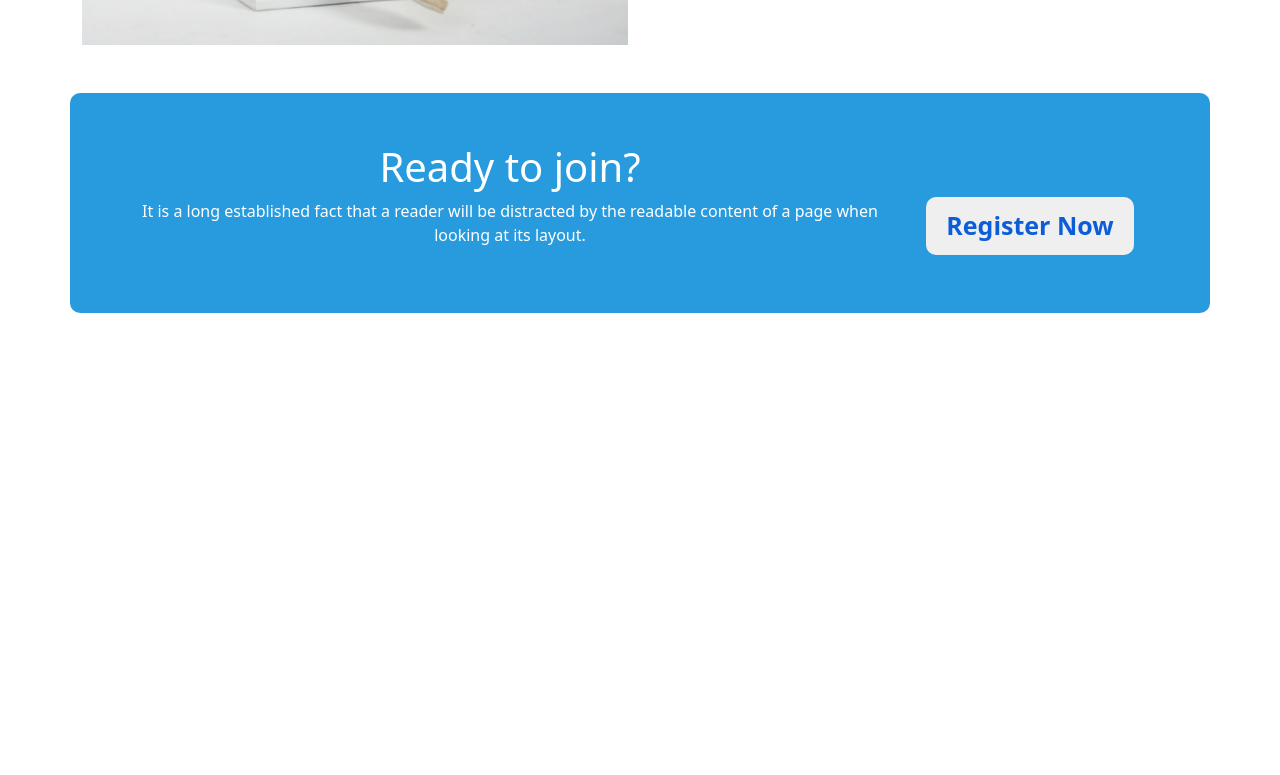
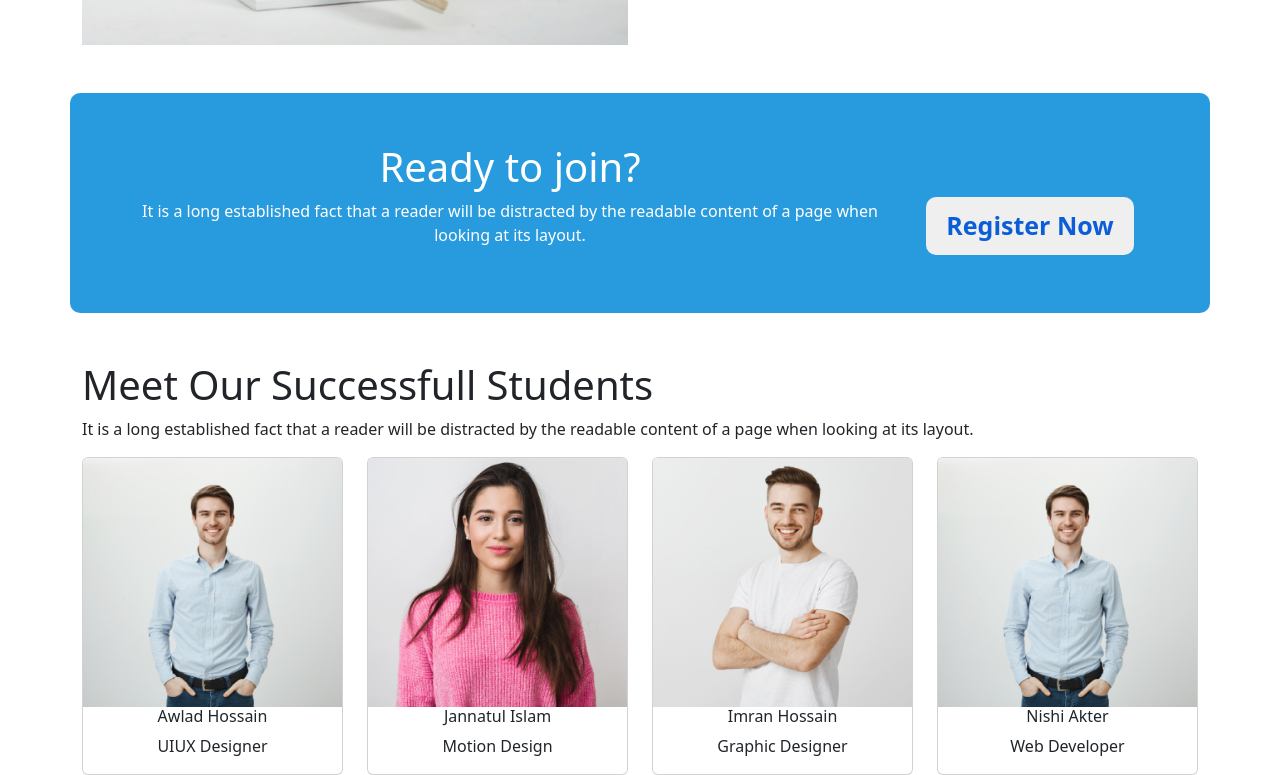
Before and after one commit to maksudalam79/Assignment-3, a plain HTML site: page index.html in a window 1280 px wide. Shown: the part 2296-3071 px from the top of the page. Before the commit the page ends 2609 px from the top, so only its background shows below. Drawn offline with nearby package versions, Linux system fonts and the light colour scheme.

Commit message:
secend optinal part

```diff
--- a/index.html
+++ b/index.html
@@ -303,6 +303,53 @@
 
                 </section>
                 <!-- join part End -->
+                <!-- Successfull part start -->
+                <div class="text-start mt-5">
+                    <h1>Meet Our Successfull Students</h1>
+                    <p>It is a long established fact that a reader will be distracted by the readable content of a page
+                        when looking at its layout.</p>
+                </div>
+                <!-- Successfull part End -->
+                <!-- next optional start -->
+                <div class="container">
+                    <div class="row">
+                        <div class="col-sm-12 col-md-6 col-lg-3">
+                            <div class="card">
+                                <img src="images/student/student-1.png" alt="">
+                                <h6>Awlad Hossain</h6>
+                                <p>UIUX Designer</p>
+                            </div>
+
+                        </div>
+                        <div class="col-sm-12 col-md-6 col-lg-3">
+                            <div class="card">
+                                <img src="images/student/student-2.png" alt="">
+                                <h6>Jannatul Islam</h6>
+                                <p>Motion Design</p>
+                            </div>
+
+                        </div>
+                        <div class="col-sm-12 col-md-6 col-lg-3">
+                            <div class="card">
+                                <img src="images/student/student-3.png" alt="">
+                                <h6>Imran Hossain</h6>
+                                <p>Graphic Designer</p>
+                            </div>
+
+                        </div>
+                        <div class="col-sm-12 col-md-6 col-lg-3">
+                            <div class="card">
+                                <img src="images/student/student-1.png" alt="">
+                                <h6>Nishi Akter</h6>
+                                <p>Web Developer</p>
+                            </div>
+
+                        </div>
+
+
+                    </div>
+                </div>
+                <!-- next optional end -->
 
 
 
```
